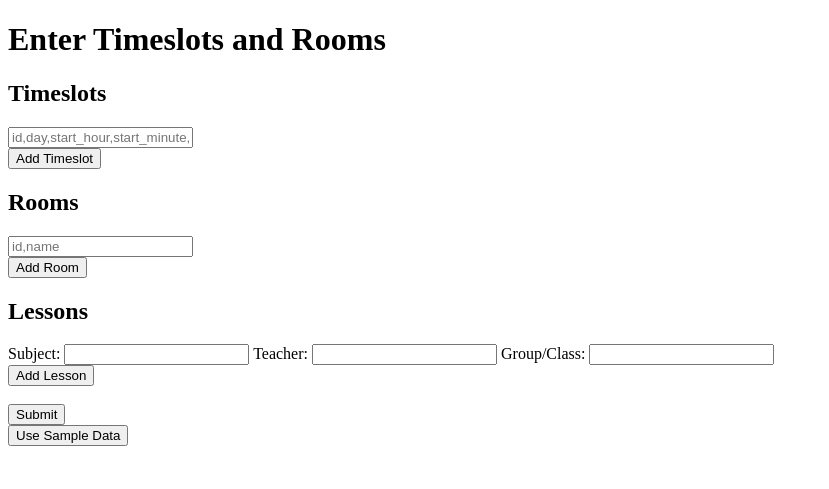
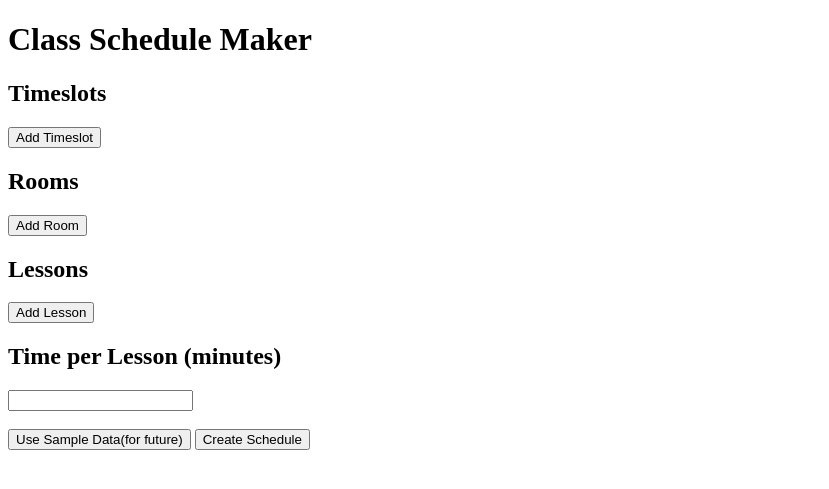
Before and after one commit to Telomelonia/schedule-maker, a Flask app: page /input in a window 1280 px wide. Shown: the top 489 px of the page, without its empty margins (0-829 px from the left). Run offline with Flask 3, Linux system fonts and the light colour scheme; parts of the project's set-up code (start-up, migrations or seed data) failed here and were passed over.

Commit message:
halt the process for sample data

```diff
--- a/app/routes.py
+++ b/app/routes.py
@@ -4,7 +4,8 @@ from datetime import datetime
 
 import logging
 logger = logging.getLogger(__name__)
-
+def sample():
+    return request.form['check_sample'] == 'true'
 def pick_color(subject):
     color_map = {
         'Math': 'blue',
--- a/app/templates/input.html
+++ b/app/templates/input.html
@@ -1,62 +1,65 @@
 <!DOCTYPE html>
-<html>
+<html lang="en">
 <head>
-    <title>Data Entry</title>
+    <meta charset="UTF-8">
+    <meta name="viewport" content="width=device-width, initial-scale=1.0">
+    <title>Class Schedule Maker</title>
     <script src="https://code.jquery.com/jquery-3.6.0.min.js"></script>
 </head>
 <body>
-    <h1>Enter Timeslots and Rooms</h1>
-    <form action="{{ url_for('submit') }}" method="post">
+    <h1>Class Schedule Maker</h1>
+    <form method="POST">
         <h2>Timeslots</h2>
-        <div id="timeslots">
-            <div>
-                <input type="text" name="timeslot" placeholder="id,day,start_hour,start_minute,end_hour,end_minute">
-            </div>
-        </div>
-        <button type="button" onclick="addTimeslot()">Add Timeslot</button>
+        <button type="button" id="add_timeslot">Add Timeslot</button>
+        <div id="timeslots"></div>
+        <input type="hidden" id="timeslot_count" name="timeslot_count" value="0">
 
         <h2>Rooms</h2>
-        <div id="rooms">
-            <div>
-                <input type="text" name="room" placeholder="id,name">
-            </div>
-        </div>
-        <button type="button" onclick="addRoom()">Add Room</button>
+        <button type="button" id="add_room">Add Room</button>
+        <div id="rooms"></div>
+        <input type="hidden" id="room_count" name="room_count" value="0">
 
         <h2>Lessons</h2>
-        <div id="lessons">
-            <div>
-                <label>Subject: <input type="text" name="subject_0" required></label>
-                <label>Teacher: <input type="text" name="teacher_0" required></label>
-                <label>Group/Class: <input type="text" name="group_0" required></label>
-            </div>
-        </div>
         <button type="button" id="add_lesson">Add Lesson</button>
+        <div id="lessons"></div>
+        <input type="hidden" id="lesson_count" name="lesson_count" value="0">
 
-        <input type="hidden" id="lesson_count" name="lesson_count" value="1">
-        <input type="hidden" id="check_sample" name="check_sample" value="false">
+        <h2>Time per Lesson (minutes)</h2>
+        <input type="number" name="time_per_lesson" required>
 
         <br><br>
-        <input type="submit" value="Submit">
+
+        <button id="sample_data">Use Sample Data(for future)</button>
+
+        <input type="submit" value="Create Schedule">
     </form>
 
-    <button id="sample_data">Use Sample Data</button>
+    <script>
+        let timeslotCount = 0;
+        let roomCount = 0;
+        let lessonCount = 0;
 
-    <script>
-        let lessonCount = 1;
-        let check_sample = false;
+        $('#add_timeslot').click(function() {
+            timeslotCount++;
+            $('#timeslots').append(`
+                <div>
+                    <label>Weekday: <input type="text" name="weekday_${timeslotCount - 1}" required></label>
+                    <label>Start Time: <input type="time" name="start_time_${timeslotCount - 1}" required></label>
+                    <label>End Time: <input type="time" name="end_time_${timeslotCount - 1}" required></label>
+                </div>
+            `);
+            $('#timeslot_count').val(timeslotCount);
+        });
 
-        function addTimeslot() {
-            var div = document.createElement('div');
-            div.innerHTML = '<input type="text" name="timeslot" placeholder="id,day,start_hour,start_minute,end_hour,end_minute">';
-            document.getElementById('timeslots').appendChild(div);
-        }
-
-        function addRoom() {
-            var div = document.createElement('div');
-            div.innerHTML = '<input type="text" name="room" placeholder="id,name">';
-            document.getElementById('rooms').appendChild(div);
-        }
+        $('#add_room').click(function() {
+            roomCount++;
+            $('#rooms').append(`
+                <div>
+                    <label>Room Name: <input type="text" name="room_name_${roomCount - 1}" required></label>
+                </div>
+            `);
+            $('#room_count').val(roomCount);
+        });
 
         $('#add_lesson').click(function() {
             lessonCount++;
@@ -68,11 +71,10 @@
                 </div>
             `);
             $('#lesson_count').val(lessonCount);
-        });
 
-        $('#sample_data').click(function() {
-            check_sample = true;
-            $('#check_sample').val('true');
+            $('#sample_data').click(function() {
+                $('#check_sample').val('true');
+            });
         });
     </script>
 </body>
```
Also changed, not shown: app/scheduler/solver.py (+3 -4 lines).
